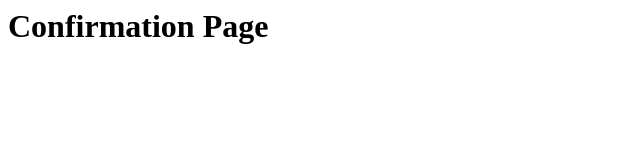
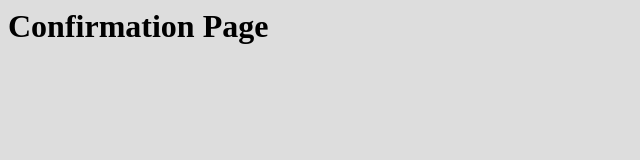
Before and after one commit to claytonfbell/conversionpage, a plain HTML site: page confirmation.html in a window 1280 px wide. Shown: the whole page, without its empty margins (0-640 px from the left). Drawn offline with Linux system fonts and the light colour scheme.

Commit message:
progress

```diff
--- a/confirmation.html
+++ b/confirmation.html
@@ -1,9 +1,7 @@
 <html>
-  <head>
-</head>
-<body>
+  <head> </head>
+  <body style="background-color: #dddddd">
     <h1>Confirmation Page</h1>
-
     <div class="etix-order-confirmation"></div>
     <script src="https://localservice.xyz:9000/ticket/bundles/websiteConversion.bundle.js"></script>
   </body>
```
